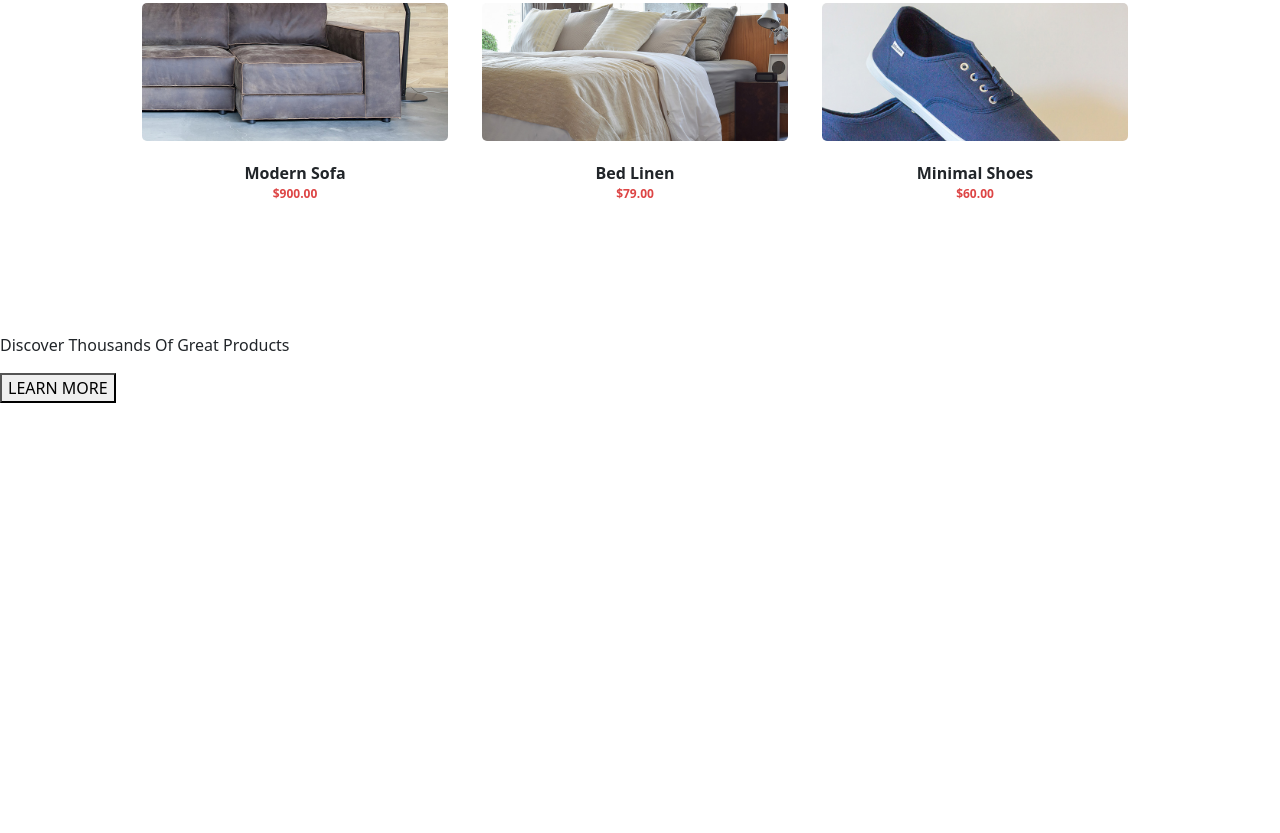
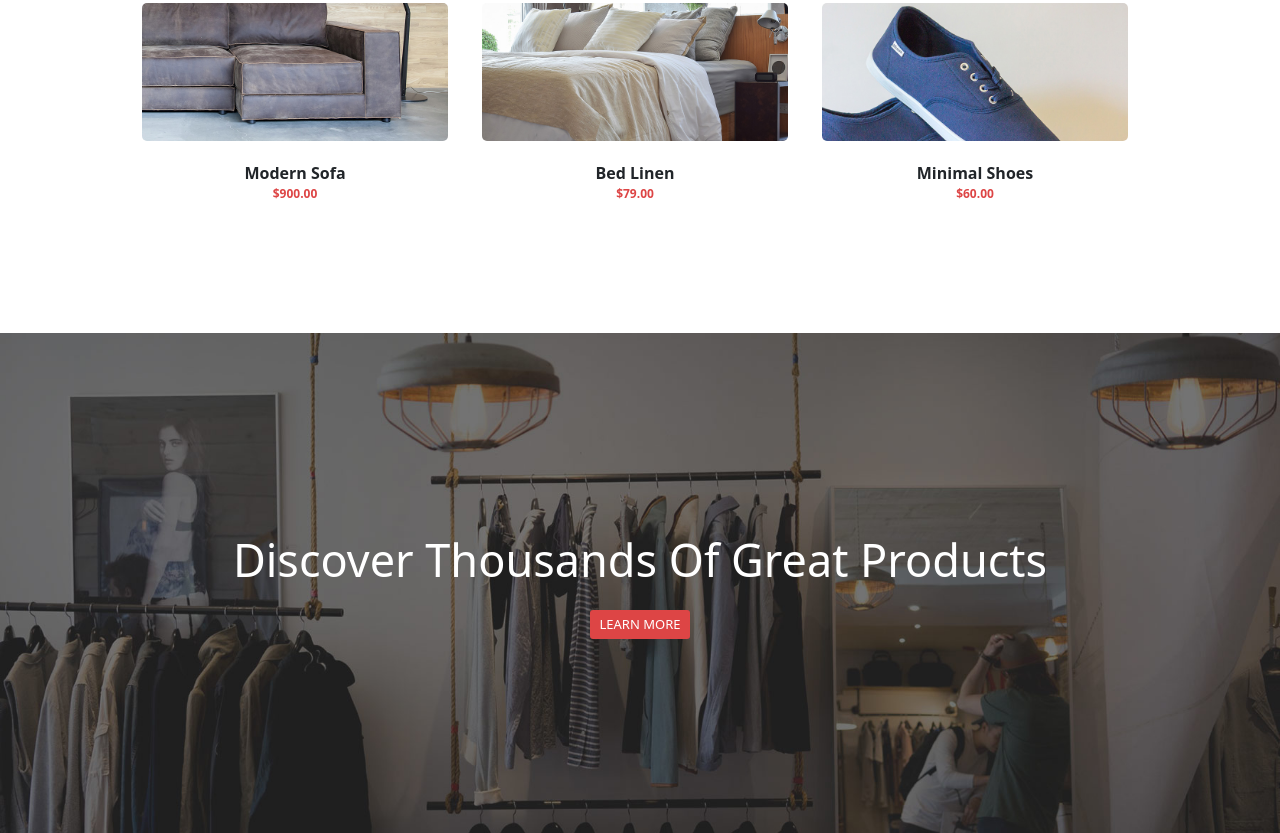
Before and after one commit to N-Georges/Projet-JS---Emporium, a website: page index.html in a window 1280 px wide. Shown: the part 1709-2542 px from the top of the page. Before the commit the page ends 2112 px from the top, so only its background shows below. Drawn offline with nearby package versions, Linux system fonts and the light colour scheme.

Commit message:
section banner finaliser

```diff
--- a/index.html
+++ b/index.html
@@ -57,7 +57,7 @@
             </div>
         </section>
 <!-- section 3 -->
-        <section class="product">
+        <section class="recentsProduct">
             <div class="container">
                 <div class="row">
                     <span class="title">Recents Products</>
@@ -144,11 +144,15 @@
         </section>
 <!-- section 4 -->
         <section class="banner">
-            <p>Discover Thousands Of Great Products</p>
-            <button>LEARN MORE</button>
+            <div class="content">
+                <p>Discover Thousands Of Great Products</p>
+                <button>LEARN MORE</button>
+            </div>
         </section>
+<!-- section 5 -->
+        <section>
 
-
+        </section>
     </main>
     <script src="./public/js/main.js"></script>
 </body>
--- a/src/scss/modules/_banner.scss
+++ b/src/scss/modules/_banner.scss
@@ -0,0 +1,25 @@
+.banner{
+    display: flex;
+    justify-content: center;
+    align-items: center;
+    height: 500px;
+    background-image: url(../img/cta-bg.jpg);
+    background-position: center;
+    background-size: cover;
+    background-attachment: fixed;
+    text-align: center;
+    .content{
+        p{
+            color: #fff;
+            font-size: 45px;
+        }
+        button{
+            background-color: $rougeGlobal;
+            border: none;
+            border-radius: 3px;
+            padding: 5px 10px;
+            color: #fff;
+            font-size: 13px;
+        }
+    }
+}
--- a/src/scss/modules/_productSection.scss
+++ b/src/scss/modules/_recentProductSection.scss
@@ -1,4 +1,4 @@
-.product{
+.recentsProduct{
     .container{
         width: 100%;
         .sale{
--- a/src/scss/modules/_style.scss
+++ b/src/scss/modules/_style.scss
@@ -2,7 +2,8 @@
 @import "./_header";
 @import "./_firstSection";
 @import "./_twoSection";
-@import "./productSection";
+@import "./recentProductSection";
+@import "./banner";
 
 body{
     margin: 0;
```
Also changed, not shown: public/css/app.css, 1 other file.
